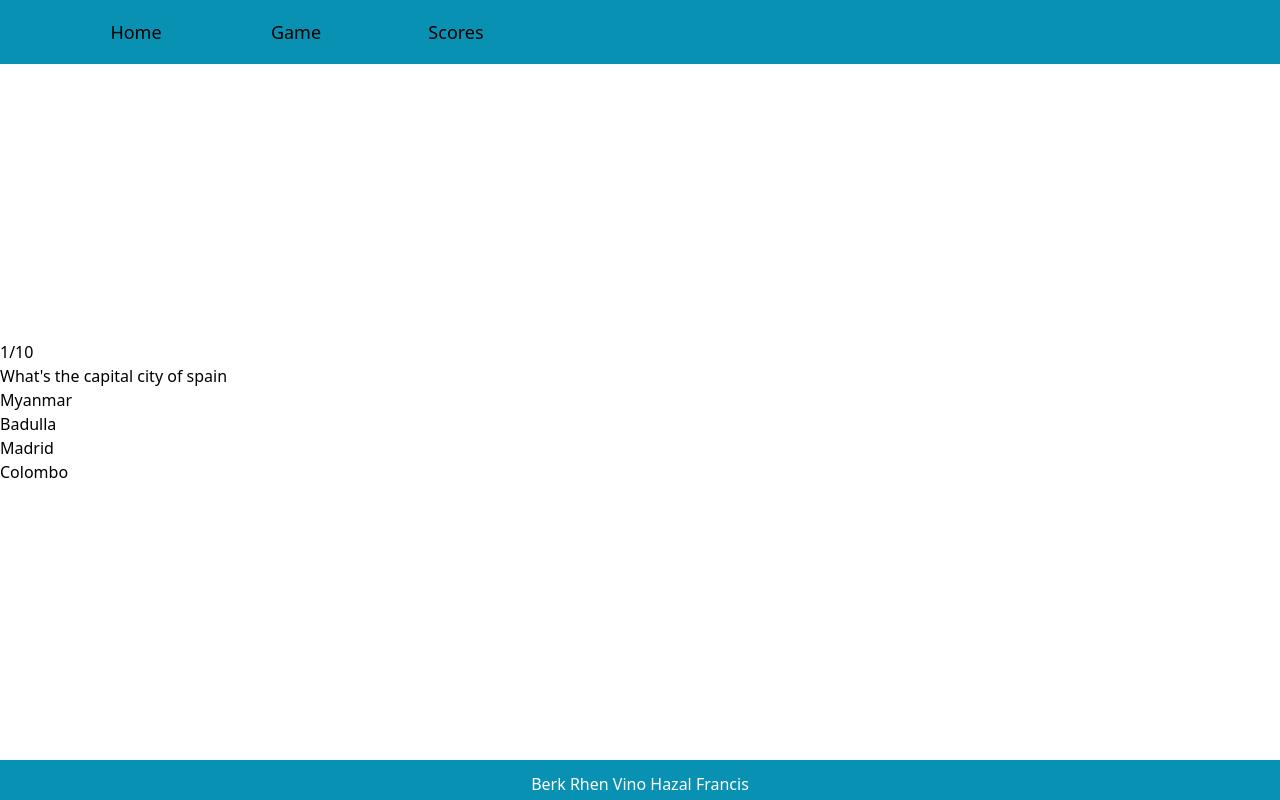
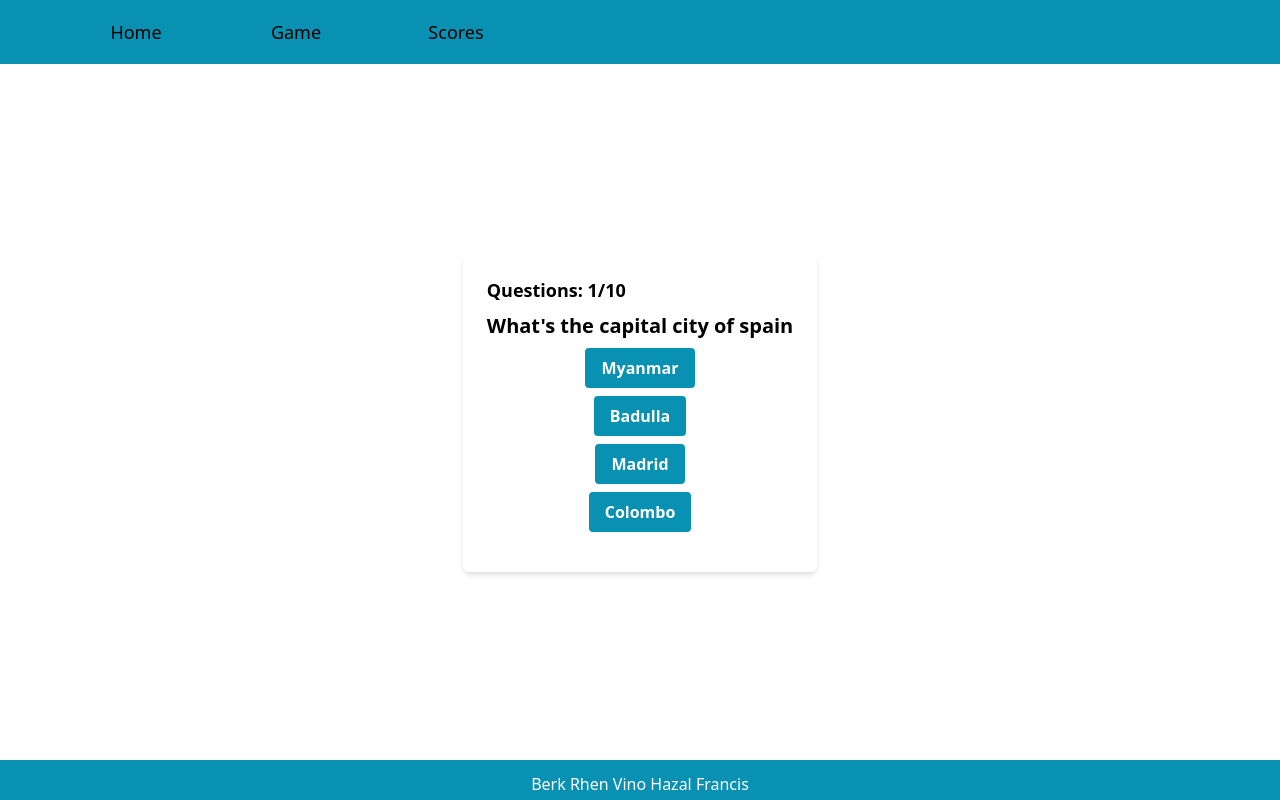
Before and after one commit to mdtoy-dev/Edicatation, a React app: page /game in a window 1280 px wide. Built offline with nearby package versions, Linux system fonts and the light colour scheme; the HTML template or start-up script is replaced by a standard one.

Commit message:
basic style updated for gamePage

```diff
--- a/src/pages/Game.jsx
+++ b/src/pages/Game.jsx
@@ -71,21 +71,26 @@ function Game(){
 
 
 return (<>
-         <section>
-            <div>
-                 {currentQuestionIndex+1}/{questions.length}
+   <div className="flex items-center justify-center h-screen">
+         <section className="max-w-lg bg-white shadow-md rounded-md p-6">
+            <div className="font-bold text-lg mb-2">
+                Questions: {currentQuestionIndex+1}/{questions.length}
             </div>
-            <div>
-                <h4>{currentQuestion.question}</h4>
+            <div className="mb-4 ">
+                <h4 className="text-xl font-bold mb-2">{currentQuestion.question}</h4>
                 <ul>
                 {answers.map((answer, index) => (
-                            <li key={index} onClick={()=>chooseAnswer(answer)}><button>{answer}</button></li>
+                            <li className="mb-2 flex justify-center" key={index} >
+                            <button className="bg-cyan-600 hover:bg-green-400  text-white  font-bold py-2 px-4 rounded"
+                            onClick={()=>chooseAnswer(answer)}
+                            >{answer}</button></li>
                         ))}
                 </ul>
 
             </div>
 
          </section>
+         </div>
 
        </>)
 
```
